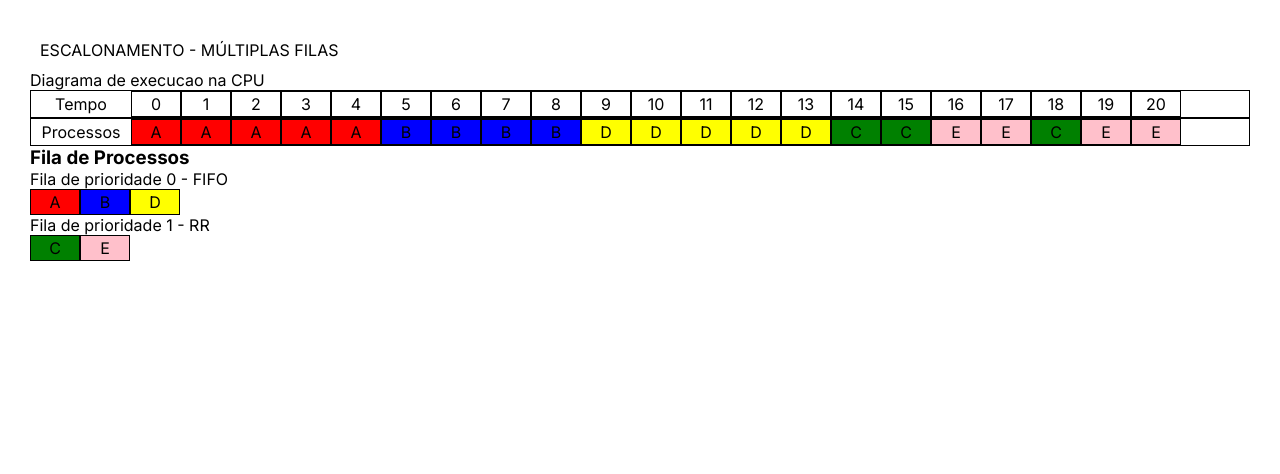
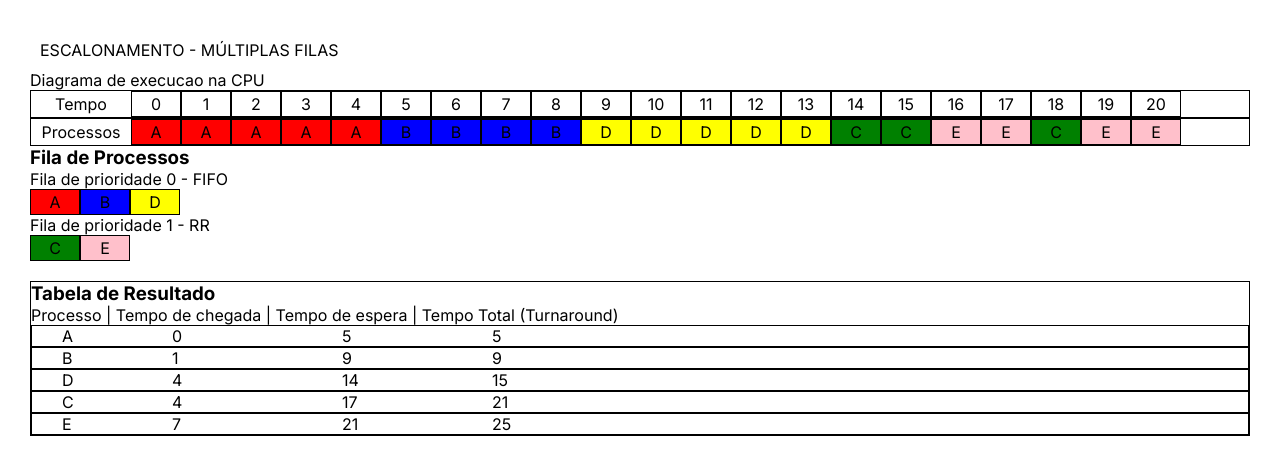
Before and after one commit to nando-castro/escalonamentoMultiplasFilas, a Next.js app: page / in a window 1280 px wide. Both pictures are taken after a click on the button "Executar". Shown: the top 474 px of the page. Built offline with nearby package versions, Linux system fonts and the light colour scheme.

Commit message:
:sparkles: feat: adição de tabela

```diff
--- a/src/app/page.js
+++ b/src/app/page.js
@@ -16,7 +16,7 @@ export default function Home() {
       id: 2,
       nome: "B",
       prioridade: 0,
-      tempoEntrada: 0,
+      tempoEntrada: 1,
       tempoExecucao: 4,
       color: "blue",
     },
@@ -113,6 +113,38 @@ export default function Home() {
           i--;
         }
       }
+    }
+  }
+
+  /*TABELA*/
+  const tabela = [];
+
+  //calcula o tempo de chegada e soma ao tempo de execucao de cada processo, e retorna o tempo de espera e o tempo total (turnaround)
+  function calculaTempo() {
+    let tempoChegada = 0;
+    let tempoExecucao = 0;
+    let tempoEspera = 0;
+    let tempoTotal = 0;
+    let tempoRetorno = 0;
+    let tempoResposta = 0;
+    const todosProcessos = fila0.concat(fila1);
+
+    for (let i = 0; i < todosProcessos.length; i++) {
+      tempoChegada += todosProcessos[i].tempoEntrada;
+      tempoExecucao += todosProcessos[i].tempoExecucao;
+      tempoEspera = tempoChegada - todosProcessos[i].tempoEntrada;
+      tempoTotal = tempoExecucao + tempoEspera;
+      tempoRetorno = tempoTotal - todosProcessos[i].tempoEntrada;
+      tempoResposta = tempoChegada - todosProcessos[i].tempoEntrada;
+      tabela.push({
+        nome: todosProcessos[i].nome,
+        tempoChegada: tempoChegada,
+        tempoExecucao: tempoExecucao,
+        tempoEspera: tempoEspera,
+        tempoTotal: tempoTotal,
+        tempoRetorno: tempoRetorno,
+        tempoResposta: tempoResposta,
+      });
     }
   }
 
@@ -214,9 +246,40 @@ export default function Home() {
     });
   }
 
+  //renderiza os dados do array tabela
+  function renderTabela() {
+    return tabela.map((processo) => {
+      return (
+        <div
+          key={Math.random()}
+          style={{
+            display: "flex",
+            alignItemsc: "center",
+            // padding: "5px",
+            paddingLeft: "30px",
+            // background: "cyan",
+            border: "1px solid #000",
+            gap: "20px",
+          }}
+        >
+          <p style={{ width: "90px" }}>{processo.nome}</p>
+          <p style={{ width: "150px" }}>{processo.tempoChegada}</p>
+          <p style={{ width: "130px" }}>{processo.tempoExecucao}</p>
+          <p style={{ width: "100px" }}>{processo.tempoTotal}</p>
+          {/* <p style={{ width: "120px" }}>{processo.tempoEspera}</p> */}
+          {/* <p style={{ width: "50px" }}>{processo.tempoRetorno}</p> */}
+          {/* <p style={{ width: "50px" }}>{processo.tempoResposta}</p> */}
+        </div>
+      );
+    });
+  }
+
   //executar as duas funções
   verAlgoritmo();
   ordenaProcessos();
+  calculaTempo();
+
+  console.log("tabela", tabela);
 
   return (
     <div>
@@ -274,6 +337,11 @@ export default function Home() {
             <p>Fila de prioridade 1 - RR</p>
             <div style={{ display: "flex" }}>{renderFila1()}</div>
           </div>
+          <div style={{ border: "1px solid #000", marginTop: "20px" }}>
+            <h3>Tabela de Resultado</h3>
+            <div style={{display: "flex"}}>Processo | Tempo de chegada | Tempo de espera | Tempo Total (Turnaround)</div>
+            {renderTabela()}
+          </div>
         </main>
       ) : (
         <div
```
